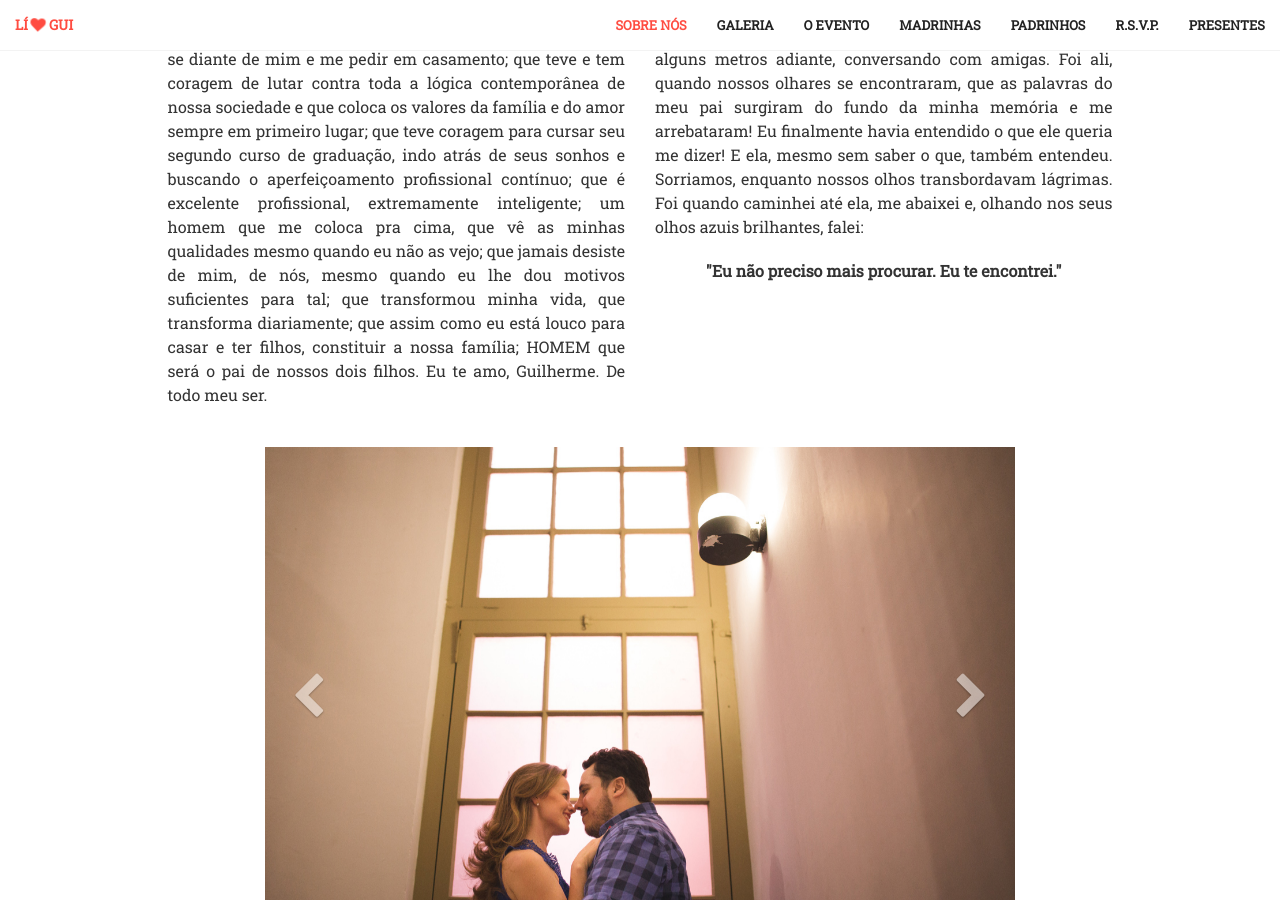
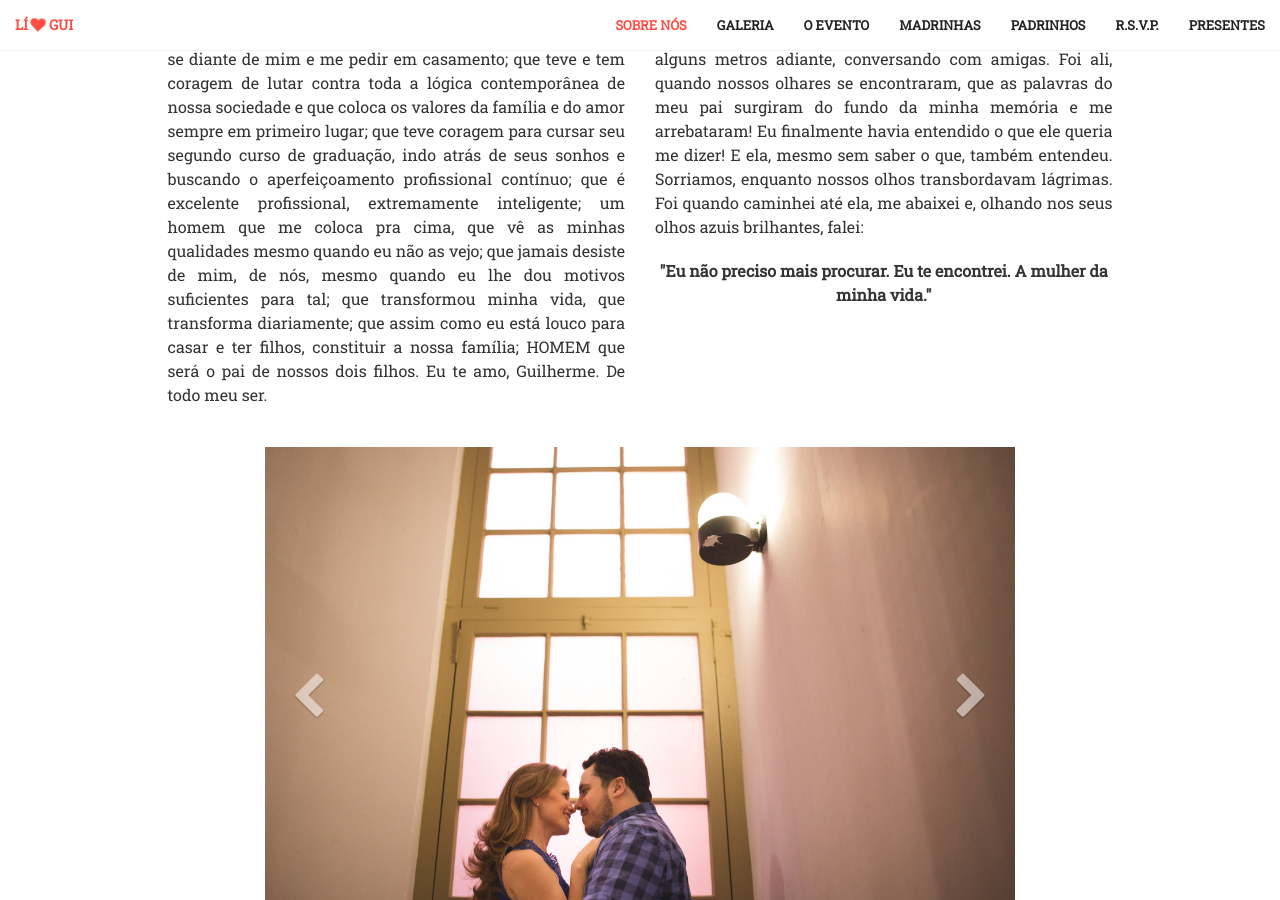
Before and after one commit to taschetto/liegui, a Jekyll site: the page built from index.html, in a window 1280 px wide and 900 px high, scrolled down 1380 px. Built offline with Jekyll 4.4.1, drawn with Linux system fonts in a browser that asks for light colours; some web fonts are replaced.

Commit message:
Update sobre.html

```diff
--- a/_includes/sobre.html
+++ b/_includes/sobre.html
@@ -22,7 +22,7 @@
           Foi ali, quando nossos olhares se encontraram, que as palavras do meu pai surgiram do fundo da minha memória e me arrebataram!
           Eu finalmente havia entendido o que ele queria me dizer! E ela, mesmo sem saber o que, também entendeu. Sorriamos, enquanto nossos olhos transbordavam lágrimas.
           Foi quando caminhei até ela, me abaixei e,  olhando nos seus olhos azuis brilhantes, falei:<br>
-          <p class="text-center"><strong>"Eu não preciso mais procurar. Eu te encontrei."</strong></p>
+          <p class="text-center"><strong>"Eu não preciso mais procurar. Eu te encontrei. A mulher da minha vida."</strong></p>
         </p>
       </div>
       <div id="galeria" class="carousel slide carousel-fade col-lg-8 col-lg-offset-2 text-center wow fadeIn" data-ride="carousel" style="margin-top: 20px;">
```
